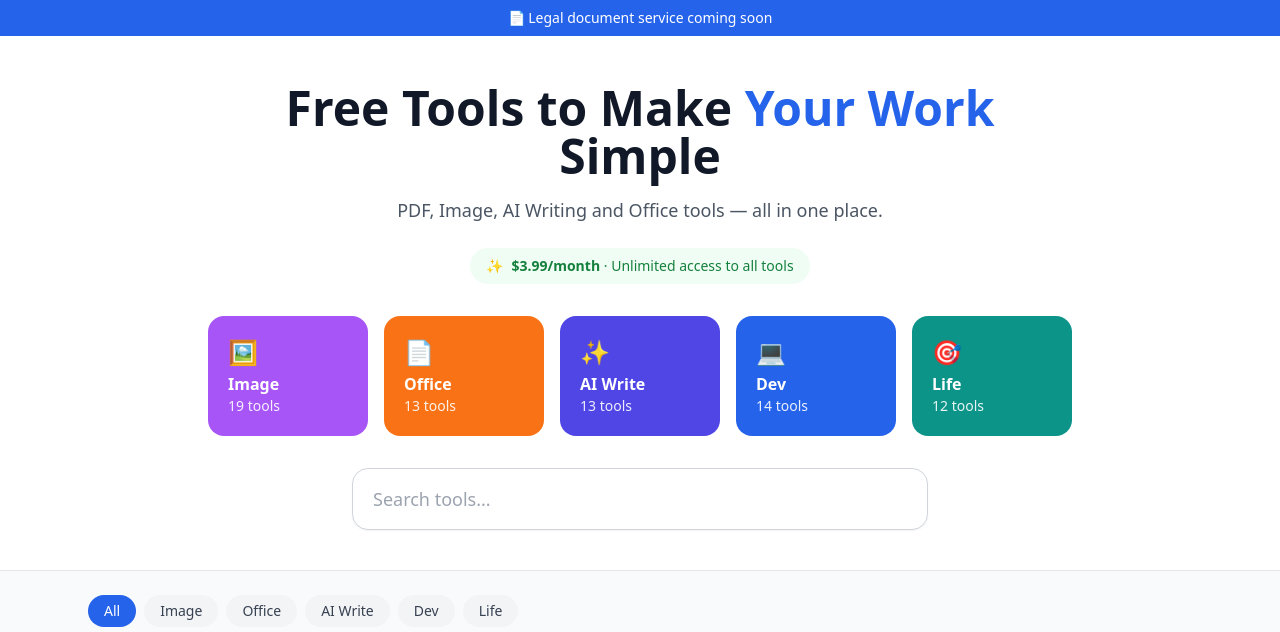
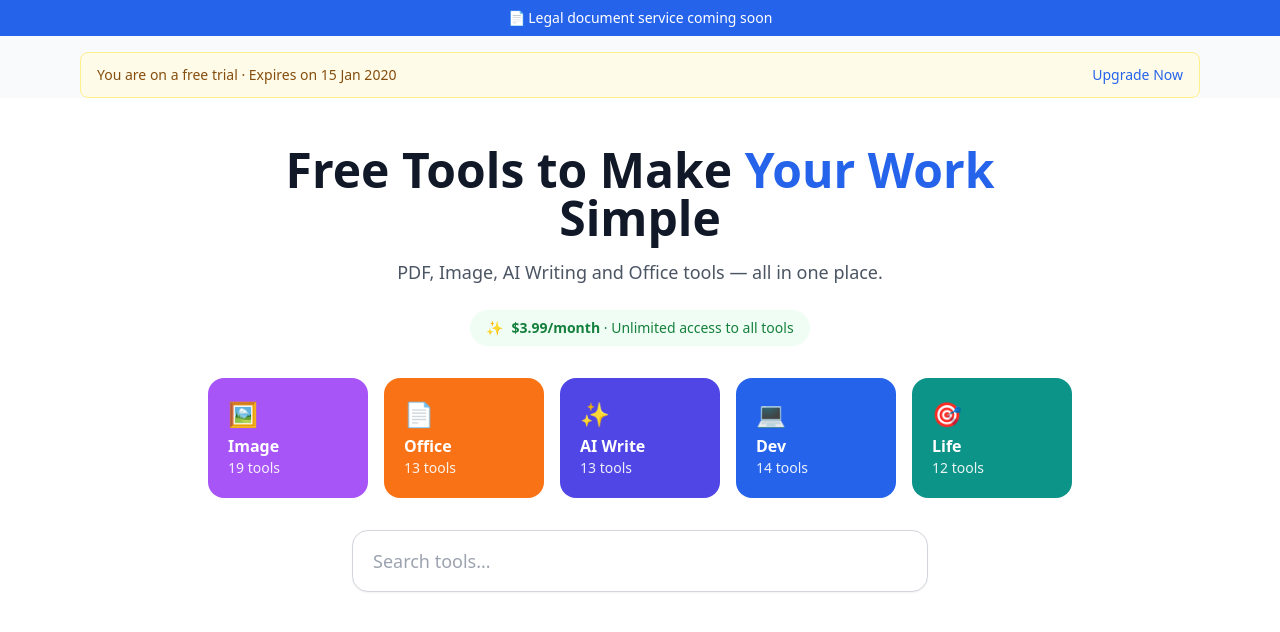
Before and after one commit to songke78772-oss/toolnest-v3, a Node server app: template views/index.ejs in a window 1280 px wide. Shown: the part 69-701 px from the top of the page. Run offline with Node 20, Linux system fonts and the light colour scheme; the template is opened without the code that fills it: most values are stand-ins (such as "Sample title", 1, 10 or a date in 2020); some libraries are stand-ins or nearby versions.

Commit message:
Display trial expiration info in index.ejs
Add trial information banner to index view.

```diff
--- a/views/index.ejs
+++ b/views/index.ejs
@@ -61,6 +61,15 @@
     }
     setInterval(showNext, 3500);
   </script>
+
+  <% if (trialInfo) { %>
+    <div class="max-w-6xl mx-auto px-4 pt-4">
+      <div class="bg-yellow-50 border border-yellow-200 text-yellow-800 px-4 py-3 rounded-lg text-sm flex justify-between items-center">
+        <span>You are on a free trial · Expires on <%= trialInfo.endDate %></span>
+        <a href="/subscribe" class="text-blue-600 hover:underline font-medium">Upgrade Now</a>
+      </div>
+    </div>
+  <% } %>
 
   <!-- Hero -->
   <div class="bg-white border-b">
```
